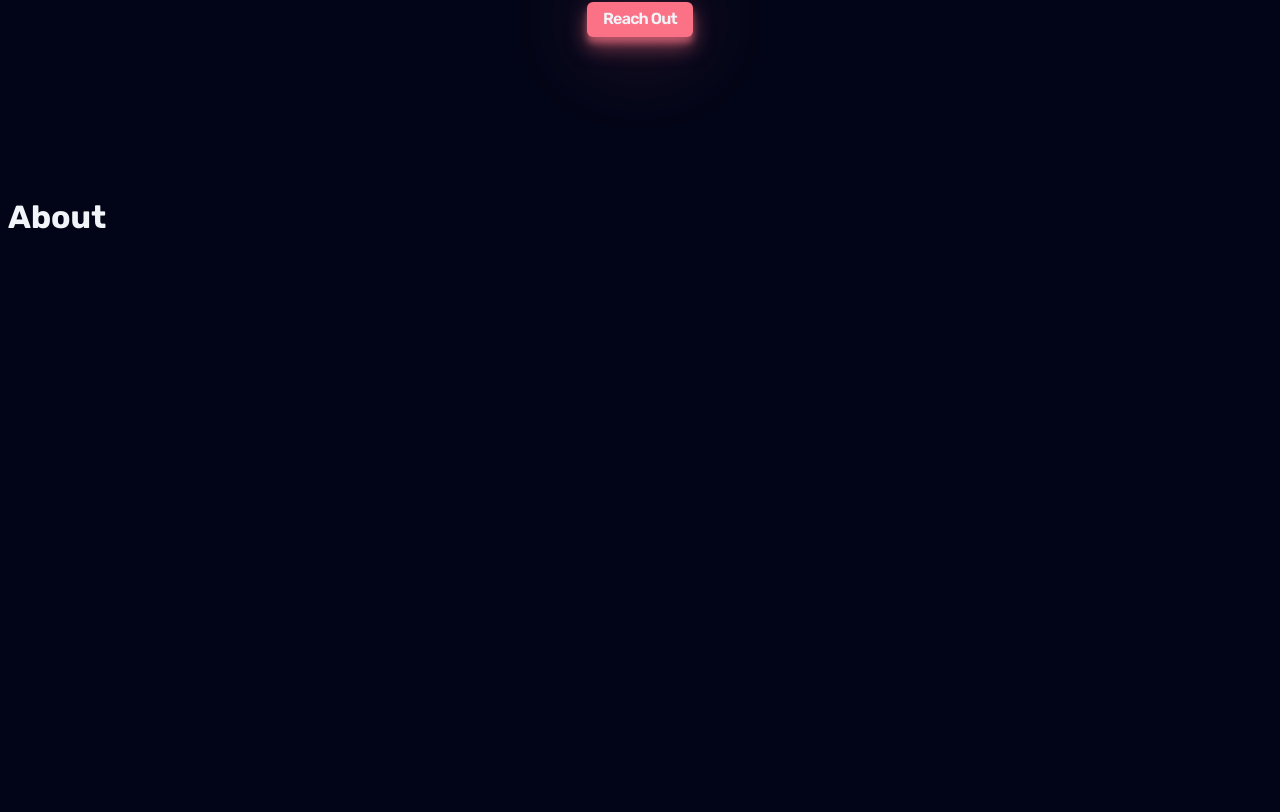
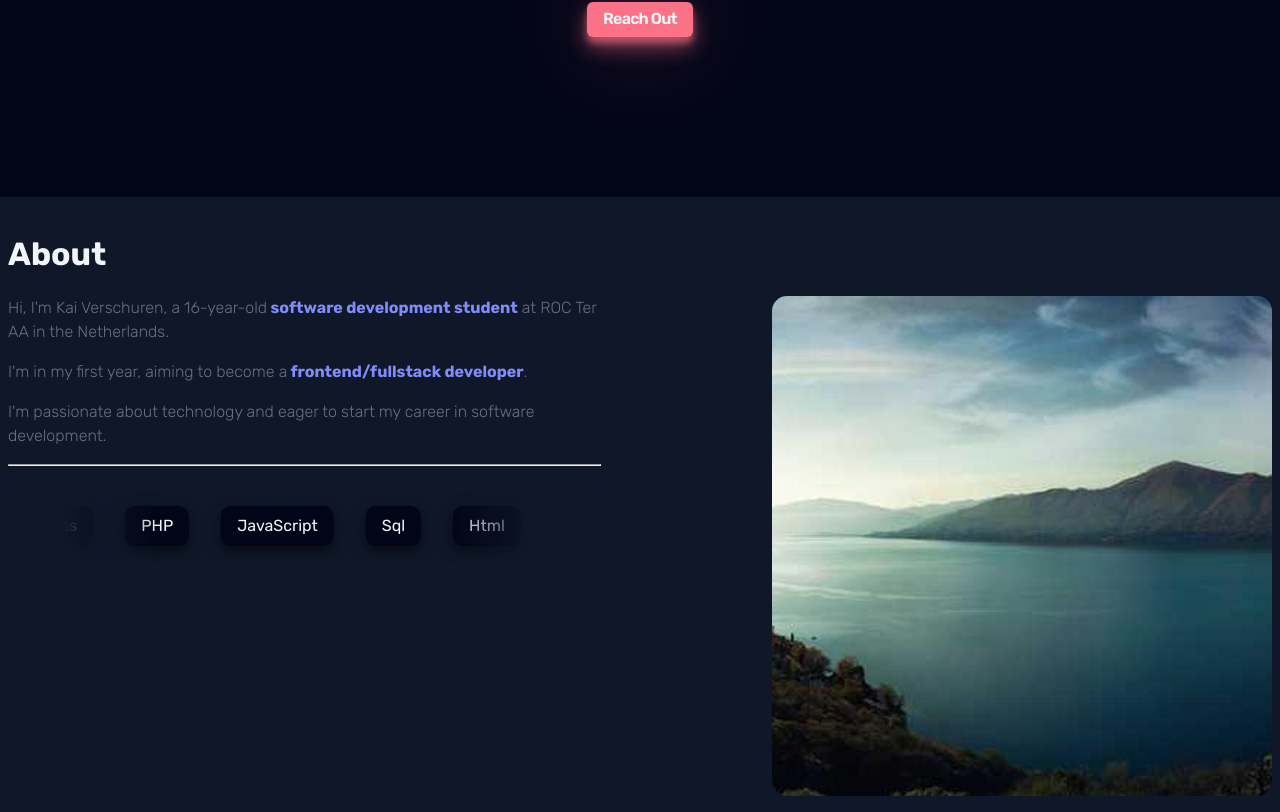
Before and after one commit to KaiVerschuren/PortfolioOld, a React (Create React App) app: page / in a window 1280 px wide. Shown: the part 562-1374 px from the top of the page. Before the commit the page ends 820 px from the top, so only its background shows below. Built offline with nearby package versions, Linux system fonts and the light colour scheme.

Commit message:
finished about section

```diff
--- a/public/index.html
+++ b/public/index.html
@@ -5,7 +5,7 @@
     <meta name="viewport" content="width=device-width, initial-scale=1" />
     <meta
       name="description"
-      content="Web site created using create-react-app"
+      content="Portfolio made by Kai Verschuren"
     />
     <link rel="manifest" href="%PUBLIC_URL%/manifest.json" />
     <link rel="preconnect" href="https://fonts.googleapis.com" />
--- a/src/App.js
+++ b/src/App.js
@@ -1,12 +1,15 @@
 import "./style/normalize.css";
 import "./style/style.css";
+import "./style/components/scrollbar.css";
 import "./style/components/header.css";
 import "./style/components/hero.css";
+import "./style/components/about.css";
+import "./style/components/technologiesScroller.css";
 import "./style/utils.css";
 
-import Header from './components/header.js';
-import Hero from './components/hero.js';
-import About from './components/about.js';
+import Header from "./components/header.js";
+import Hero from "./components/hero.js";
+import About from "./components/about.js";
 
 function App() {
   return (
@@ -17,7 +20,7 @@ function App() {
       <section className="container">
         <Hero />
       </section>
-      <section className="container section">
+      <section id="about" className="about-section section">
         <About />
       </section>
     </div>
--- a/src/components/about.js
+++ b/src/components/about.js
@@ -1,9 +1,37 @@
+import Placeholder from "../assets/placeholder500x500.jpg";
+
+import Technologies from './technologiesScroller.js';
+
 function About() {
-    return (
-      <div className="about">
-            <h1>About</h1>
+  return (
+    <div className="about container">
+      <div className="about-title">
+        <h1>About</h1>
       </div>
-    );
+      <div className="about-info-wrapper">
+        <div className="about-paragraphs">
+          <p className="about-paragraph">
+            Hi, I'm Kai Verschuren, a 16-year-old
+            <strong> software development student</strong> at ROC Ter AA in the
+            Netherlands.
+          </p>
+          <p className="about-paragraph">
+            I'm in my first year, aiming to become a
+            <strong> frontend/fullstack developer</strong>.
+          </p>
+          <p className="about-paragraph">
+            I'm passionate about technology and eager to start my career in
+            software development.
+          </p>
+          <hr className="about-hr"/>
+          <Technologies />
+        </div>
+        <div className="about-picture">
+          <img className="about-image" src={Placeholder} alt="Placeholder" />
+        </div>
+      </div>
+    </div>
+  );
 }
 
 export default About;
--- a/src/components/header.js
+++ b/src/components/header.js
@@ -2,12 +2,12 @@ function Header() {
     return (
       <header className="nav-header">
         <div className="nav-left">
-          <div className="title"><h1>Kai Verschuren</h1></div>
+          <div className="title"><h1><span className="header-firstname">Kai</span> <span className="header-lastname">Verschuren</span></h1></div>
         </div>
         <div className="nav-right">
           <nav className="nav">
             <ul className="no-list-style nav-list">
-              <li className="link-1"><a href="">About</a></li>
+              <li className="link-1"><a href="#about">About</a></li>
               <li className="link-2"><a href="">Work | School</a></li>
               <li className="link-3"><a href="">Resume</a></li>
             </ul>
--- /dev/null
+++ b/src/components/technologiesScroller.js
@@ -0,0 +1,22 @@
+function technologiesScroller() {
+  return (
+    <div className="technologies">
+      <div className="technologies-items-wrapper">
+        <div className="technologies-item">Html</div>
+        <div className="technologies-item">Css</div>
+        <div className="technologies-item">PHP</div>
+        <div className="technologies-item">JavaScript</div>
+        <div className="technologies-item">Sql</div>
+      </div>
+      <div className="technologies-items-wrapper">
+        <div className="technologies-item">Html</div>
+        <div className="technologies-item">Css</div>
+        <div className="technologies-item">PHP</div>
+        <div className="technologies-item">JavaScript</div>
+        <div className="technologies-item">Sql</div>
+      </div>
+    </div>
+  );
+}
+
+export default technologiesScroller;
--- /dev/null
+++ b/src/style/components/about.css
@@ -0,0 +1,57 @@
+.about-section {
+    background-color: var(--secondary);
+}
+
+.about {
+    padding-top: 1em;
+    padding-bottom: 1em;
+}
+
+.about-paragraph {
+    font-weight: 300;
+    color: var(--text-soft);
+    max-width: 60ch;
+}
+
+.about-paragraph:not(:last-child) {
+    margin-bottom: 1em;
+}
+
+.about-info-wrapper {
+    display: block;
+}
+
+.about-hr {
+    color: var(--text-soft);
+    width: 100%;
+    margin: 0 auto;
+    margin-bottom: 1.5em;
+}
+
+.about-image {
+    border-radius: 15px;
+}
+
+/* xs */
+/* @media (min-width: 475px) {} */
+
+/* sm */
+@media (min-width: 640px) {
+    .about-info-wrapper {
+        display: flex;
+        justify-content: space-between;
+        gap: 2em;
+    }
+}
+
+/* md */
+/* @media (min-width: 768px) {} */
+
+/* lg */
+/* @media (min-width: 1024px) {} */
+
+/* xl */
+/* @media (min-width: 1280px) {} */
+
+/* 2xl */
+/* @media (min-width: 1536px) {} */
--- a/src/style/components/header.css
+++ b/src/style/components/header.css
@@ -5,13 +5,17 @@
 }
 
 .title {
-  font-size: .35rem;
+  font-size: .6rem;
+}
+
+.header-lastname {
+  display: none;
 }
 
 .nav-list {
   display: flex;
   gap: 1rem;
-  font-size: .85rem;
+  font-size: 1rem;
 }
 
 .nav-list > li > a {
@@ -31,15 +35,12 @@
 }
 
 .nav-contact {
-  font-size: .7rem;
+  font-size: .8rem;
   display: none;
 }
 
 /* xs */
 @media (min-width: 475px) {
-  .title {
-    font-size: .5rem;
-  }
 }
 
 /* sm */
@@ -51,11 +52,10 @@
 
   .nav-list {
     gap: 2rem;
-    font-size: 1rem;
   }
 
-  .title {
-    font-size: .6rem;
+  .header-lastname {
+    display: inline;
   }
 }
 
--- a/src/style/components/hero.css
+++ b/src/style/components/hero.css
@@ -50,10 +50,6 @@
     max-width: 60ch;
 }
 
-.hero-subsection > p > strong {
-    font-weight: 700;
-}
-
 /* xs */
 /* @media (min-width: 475px) {} */
 
--- /dev/null
+++ b/src/style/components/scrollbar.css
@@ -0,0 +1,9 @@
+/* For WebKit browsers */
+::-webkit-scrollbar {
+    width: 10px; /* Width of the scrollbar */
+    background-color: transparent;
+}
+
+::-webkit-scrollbar-thumb {
+    background-color: var(--primary); /* Make the scrollbar thumb transparent */
+}
--- /dev/null
+++ b/src/style/components/technologiesScroller.css
@@ -0,0 +1,57 @@
+.technologies {
+    /* border: 1px solid red; */
+    white-space: nowrap;
+    /* overflow-y: hidden; */
+    max-width: 30em;
+    margin: 0 auto;
+    margin-bottom: 1em;
+    padding: 1em 0;
+    overflow-x: hidden;
+    position: relative;
+}
+
+.technologies-item {
+    display: inline-block;
+    background-color: var(--background);
+    padding: 0.5rem 1rem;
+    margin: 0 1em;
+    /* border: 1px solid var(--accent); */
+    border-radius: 10px;
+    box-shadow: 0px 5px 20px rgba(0, 0, 0, 0.2), 0px 5px 10px
+    rgba(0, 0, 0, 0.4);
+}
+
+.technologies-items-wrapper {
+    display: inline-block;
+    animation: scroll 20s infinite linear;
+}
+
+.technologies:hover .technologies-items-wrapper {
+    animation-play-state: paused;
+}
+
+.technologies::before,
+.technologies::after {
+    content: '';
+    position: absolute;
+    top: 0;
+    bottom: 0;
+    width: 20%;
+    z-index: 1;
+}
+
+.technologies::before {
+    left: 0;
+    background: linear-gradient(to left, transparent, var(--secondary));
+}
+
+.technologies::after {
+    right: 0;
+    background: linear-gradient(to left, var(--secondary), transparent);
+}
+
+@keyframes scroll {
+    to {
+        transform: translateX(-100%);
+    }
+}
--- a/src/style/style.css
+++ b/src/style/style.css
@@ -23,6 +23,7 @@ html {
 }
 
 body {
+  overflow-x: hidden;
   font-family: rubik, sans-serif;
   background-color: var(--background);
   color: var(--text);
@@ -53,4 +54,5 @@ a {
 
 strong {
   color: var(--accent);
+  font-weight: 700;
 }
--- a/src/style/utils.css
+++ b/src/style/utils.css
@@ -30,13 +30,14 @@
   /* border: 1px red solid; */
 }
 
-.emoji {
-  opacity: 1;
-  color: white;
+.section {
+    margin-top: 5rem;
 }
 
-.section {
-    margin-top: 5rem;
+.wrapper {
+  min-height: 100vh;
+  height: 100dvh;
+  /* border: 1px red solid; */
 }
 
 /* xs */
```
